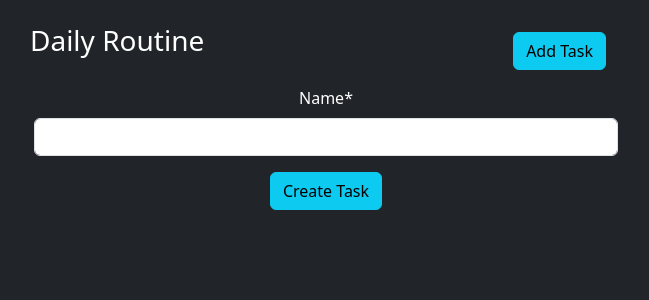
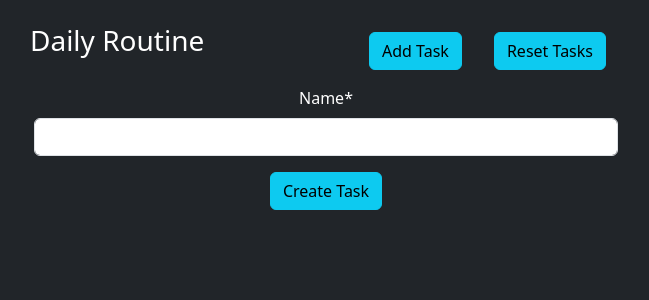
Before and after one commit to MonoSetton/DailyRoutine, a Django app: page /create_task in a window 1280 px wide. Shown: the top 300 px of the page, without its empty margins (314-963 px from the left). Run offline with Django 4.2, Linux system fonts and the light colour scheme; the visitor is signed in with stand-in values (Sample User, id 1); some libraries are stand-ins or nearby versions.

Commit message:
Added temporary tasks reset function

```diff
--- a/dailyroutine-project/app/urls.py
+++ b/dailyroutine-project/app/urls.py
@@ -7,4 +7,5 @@
     path('update_task/<str:pk>', views.update_task, name='update_task'),
     path('delete_task/<str:pk>', views.delete_task, name='delete_task'),
     path('change_task_completion/<str:pk>', views.change_task_completion, name='change_task_completion'),
+    path('reset_task_completion', views.reset_task_completion, name='reset_task_completion')
 ]
--- a/dailyroutine-project/app/views.py
+++ b/dailyroutine-project/app/views.py
@@ -53,6 +53,7 @@
         raise BadRequest("You do not have permission to see this site")
 
 
+@login_required(login_url='/login')
 def change_task_completion(request, pk):
     task = Task.objects.get(id=pk)
     print(task.completed)
@@ -60,3 +61,11 @@
     print(task.completed)
     task.save()
     return redirect('/')
+
+
+def reset_task_completion(request):
+    tasks = Task.objects.all()
+    for task in tasks:
+        task.completed = False
+        task.save()
+    return redirect('/')
--- a/dailyroutine-project/dailyroutine/templates/base.html
+++ b/dailyroutine-project/dailyroutine/templates/base.html
@@ -54,6 +54,7 @@
       <h3 class="float-md-start mb-0">Daily Routine</h3>
         <nav class="nav nav-masthead justify-content-center float-md-end">
           <a class="nav-link active" aria-current="page" href="{% url 'create_task' %}"><button class="btn btn-info">Add Task</button></a>
+          <a class="nav-link active" aria-current="page" href="{% url 'reset_task_completion' %}"><button class="btn btn-info">Reset Tasks</button></a>
         </nav>
     </div>
   </header>
```
